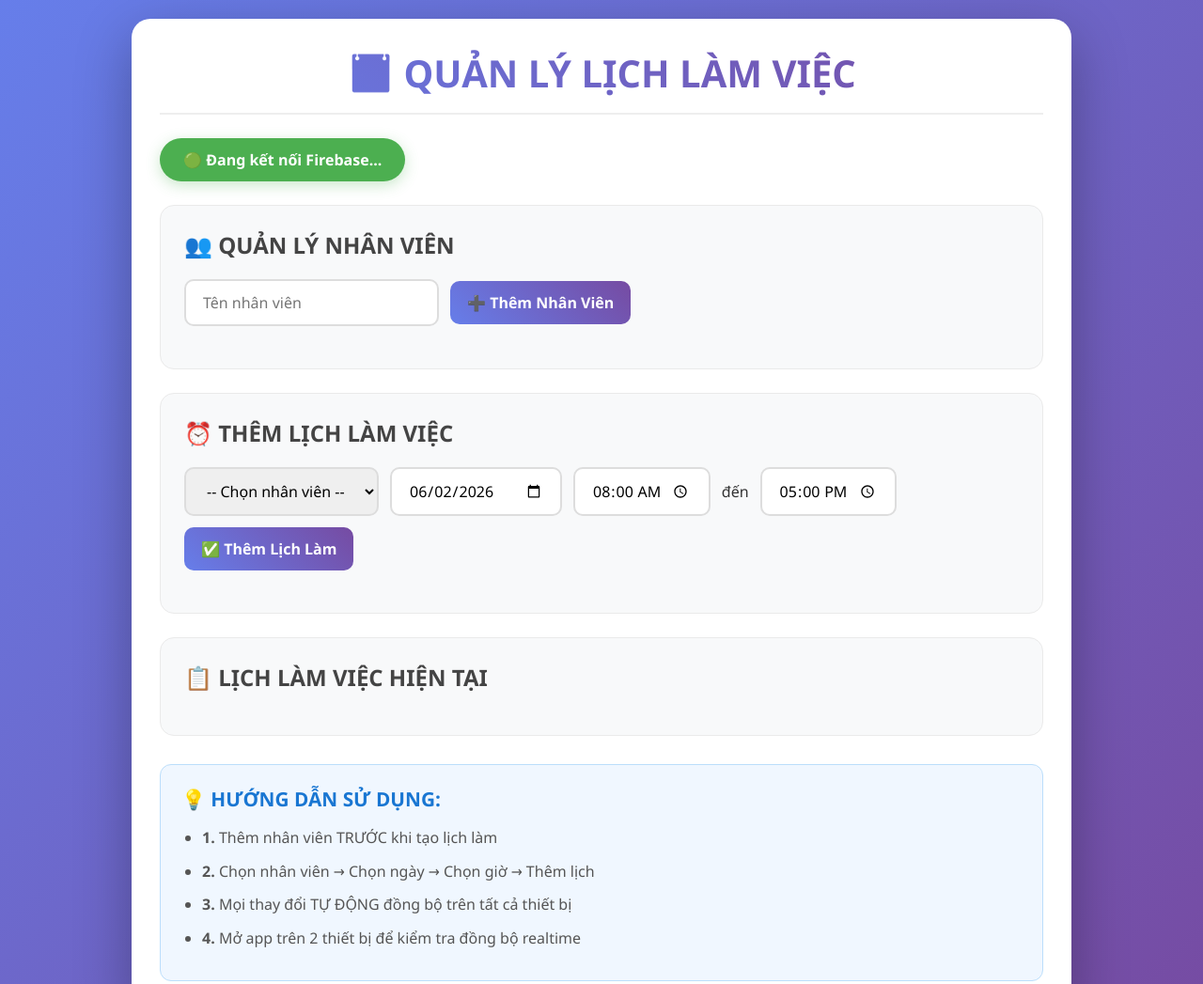
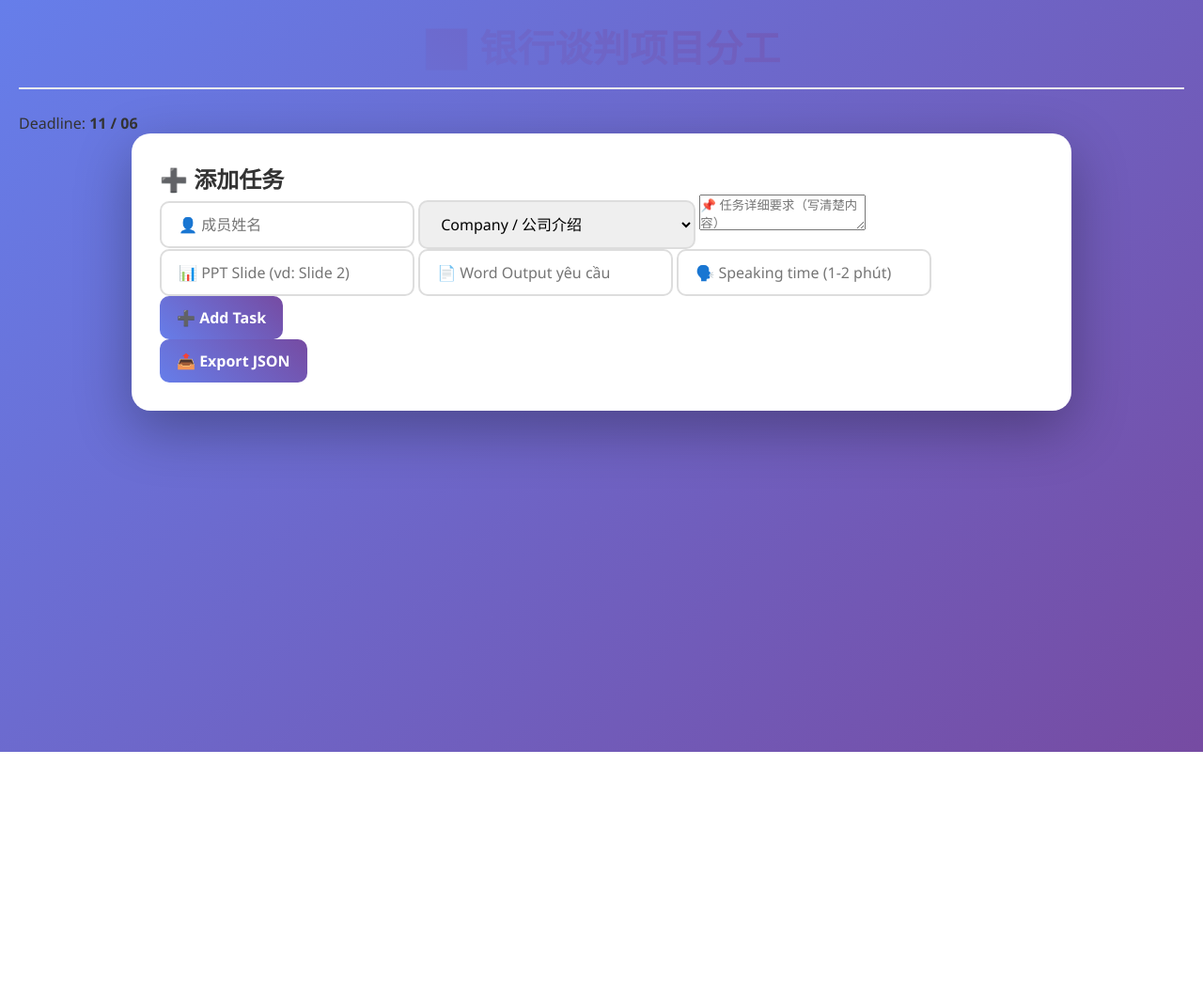
Before and after one commit to kaishinNTT/quanliviec, a plain HTML site: page index.html in a window 1280 px wide. Shown: the top 1047 px of the page at 94% size. After the commit the page ends 800 px from the top, so only its background shows below. Drawn offline with Linux system fonts and the light colour scheme; no server answers.

Commit message:
Update index.html

```diff
--- a/index.html
+++ b/index.html
@@ -1,103 +1,53 @@
 <!DOCTYPE html>
-<html lang="vi">
+<html lang="zh">
 <head>
-    <meta charset="UTF-8">
-    <meta name="viewport" content="width=device-width, initial-scale=1.0">
-    <title>Quản Lý Lịch Làm Việc</title>
-    <link rel="stylesheet" href="style.css">
-    <!-- Firebase CDN - PHIÊN BẢN 9.23 (ỔN ĐỊNH) -->
-    <script src="https://www.gstatic.com/firebasejs/9.23.0/firebase-app-compat.js"></script>
-    <script src="https://www.gstatic.com/firebasejs/9.23.0/firebase-database-compat.js"></script>
+<meta charset="UTF-8">
+<meta name="viewport" content="width=device-width, initial-scale=1.0">
+<title>银行谈判项目分工系统</title>
+<link rel="stylesheet" href="style.css">
 </head>
+
 <body>
-    <div class="container">
-        <h1>📅 QUẢN LÝ LỊCH LÀM VIỆC</h1>
 
-        <!-- Thông báo trạng thái -->
-        <div id="status" class="status">🟢 Đang kết nối Firebase...</div>
+<header>
+    <h1>📊 银行谈判项目分工</h1>
+    <p>Deadline: <b>11 / 06</b></p>
+</header>
 
-        <!-- PHẦN 1: THÊM NHÂN VIÊN -->
-        <div class="section">
-            <h2>👥 QUẢN LÝ NHÂN VIÊN</h2>
-            <div class="form-group">
-                <input type="text" id="employeeName" placeholder="Tên nhân viên">
-                <button onclick="addEmployee()">➕ Thêm Nhân Viên</button>
-            </div>
-            <div id="employeeList" class="list">
-                <!-- Danh sách nhân viên sẽ hiện ở đây -->
-            </div>
-        </div>
+<div class="container">
 
-        <!-- PHẦN 2: THÊM LỊCH LÀM -->
-        <div class="section">
-            <h2>⏰ THÊM LỊCH LÀM VIỆC</h2>
-            <div class="form-group">
-                <select id="selectEmployee">
-                    <option value="">-- Chọn nhân viên --</option>
-                </select>
-                <input type="date" id="workDate">
-                <input type="time" id="startTime" value="08:00">
-                <span>đến</span>
-                <input type="time" id="endTime" value="17:00">
-                <button onclick="addSchedule()">✅ Thêm Lịch Làm</button>
-            </div>
-        </div>
+<!-- ADD TASK -->
+<div class="card">
+    <h2>➕ 添加任务</h2>
 
-        <!-- PHẦN 3: HIỂN THỊ LỊCH -->
-        <div class="section">
-            <h2>📋 LỊCH LÀM VIỆC HIỆN TẠI</h2>
-            <div id="scheduleList" class="schedule-container">
-                <!-- Lịch làm sẽ hiện ở đây -->
-            </div>
-        </div>
+    <input id="name" placeholder="👤 成员姓名">
 
-        <!-- Hướng dẫn -->
-        <div class="info">
-            <h3>💡 HƯỚNG DẪN SỬ DỤNG:</h3>
-            <ul>
-                <li><strong>1.</strong> Thêm nhân viên TRƯỚC khi tạo lịch làm</li>
-                <li><strong>2.</strong> Chọn nhân viên → Chọn ngày → Chọn giờ → Thêm lịch</li>
-                <li><strong>3.</strong> Mọi thay đổi TỰ ĐỘNG đồng bộ trên tất cả thiết bị</li>
-                <li><strong>4.</strong> Mở app trên 2 thiết bị để kiểm tra đồng bộ realtime</li>
-            </ul>
-        </div>
-    </div>
+    <select id="role">
+        <option>Company / 公司介绍</option>
+        <option>Business Model / 商业模式</option>
+        <option>Financing Needs / 融资需求</option>
+        <option>Risk Analysis / 风险分析</option>
+        <option>Bank Cooperation / 银行合作</option>
+        <option>Negotiation Strategy / 谈判策略</option>
+        <option>Final Editor / 总整合</option>
+    </select>
 
-    <!-- Firebase Configuration -->
-    <script>
-        // CẤU HÌNH FIREBASE CỦA BẠN
-        const firebaseConfig = {
-            apiKey: "AIzaSyB6C3s4EAPEx0GBLnBXAz4aYJfoCBEyofc",
-            authDomain: "employee-schedule-893f5.firebaseapp.com",
-            databaseURL: "https://employee-schedule-893f5-default-rtdb.firebaseio.com",
-            projectId: "employee-schedule-893f5",
-            storageBucket: "employee-schedule-893f5.firebasestorage.app",
-            messagingSenderId: "377051530021",
-            appId: "1:377051530021:web:e3341a1a7bcdc89ad810cc"
-        };
+    <textarea id="detail" placeholder="📌 任务详细要求（写清楚内容）"></textarea>
 
-        // KHỞI TẠO FIREBASE
-        firebase.initializeApp(firebaseConfig);
+    <input id="slide" placeholder="📊 PPT Slide (vd: Slide 2)">
+    <input id="word" placeholder="📄 Word Output yêu cầu">
+    <input id="speech" placeholder="🗣️ Speaking time (1-2 phút)">
 
-        // TẠO BIẾN DATABASE TOÀN CỤC
-        const database = firebase.database();
+    <button onclick="addTask()">➕ Add Task</button>
+</div>
 
-        // KIỂM TRA KẾT NỐI
-        database.ref('.info/connected').on('value', (snap) => {
-            if (snap.val() === true) {
-                console.log("✅ Đã kết nối Firebase!");
-                document.getElementById('status').innerHTML = '🟢 Đang kết nối Firebase...';
-                document.getElementById('status').style.background = '#4CAF50';
-            } else {
-                document.getElementById('status').innerHTML = '🔴 Mất kết nối Firebase';
-                document.getElementById('status').style.background = '#f44336';
-            }
-        });
+<!-- LIST -->
+<div id="list"></div>
 
-        console.log("🔥 Firebase initialized!");
-    </script>
+<button onclick="exportData()">📤 Export JSON</button>
 
-    <!-- Main JavaScript -->
-    <script src="app.js"></script>
+</div>
+
+<script src="script.js"></script>
 </body>
 </html>
```
